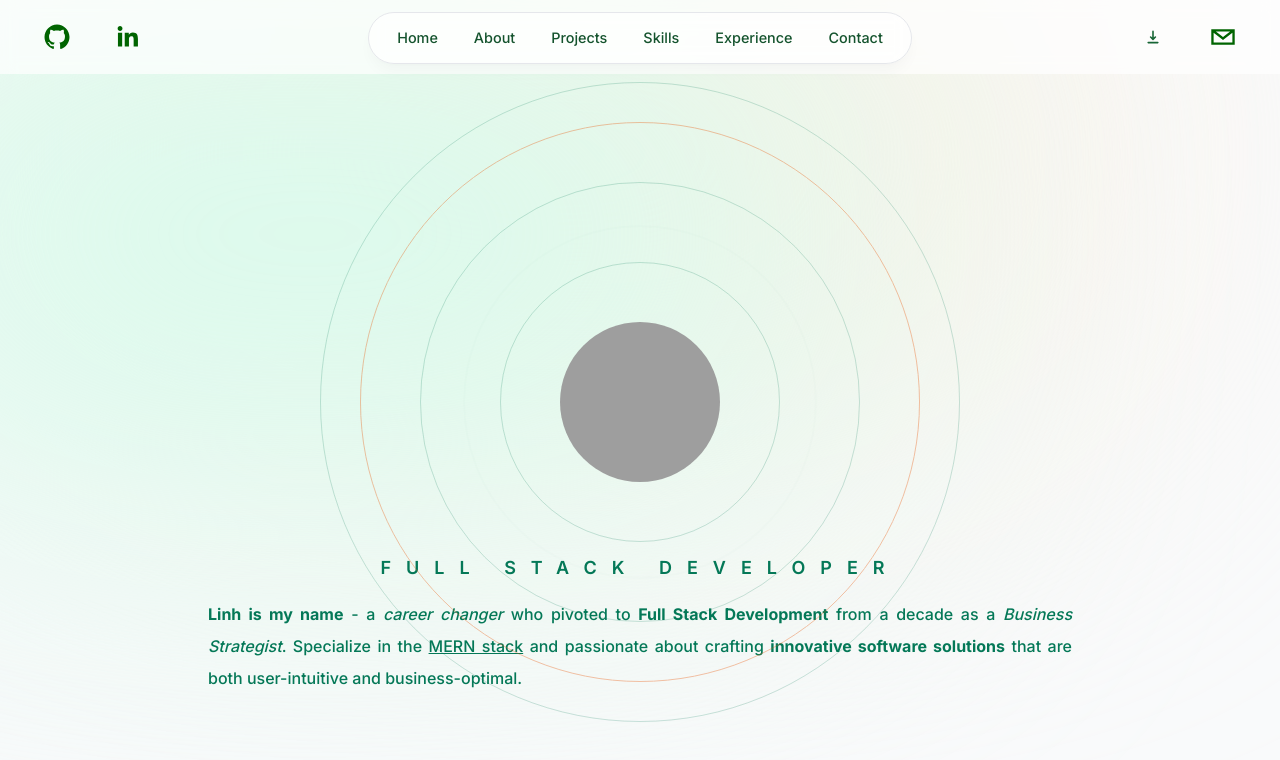
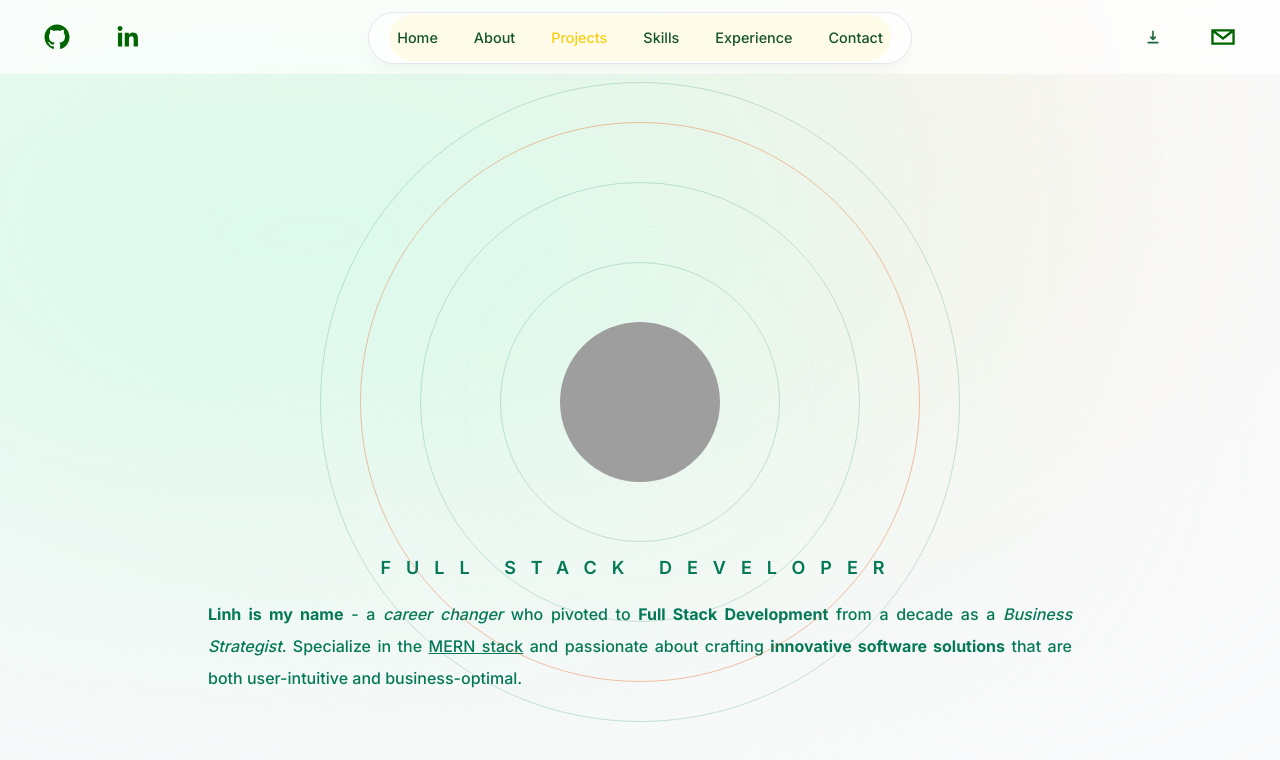
Before and after one commit to linhvnde/my-portfolio, a Next.js app: page / in a window 1280 px wide. Shown: the top 760 px of the page. Built offline with nearby package versions, Linux system fonts and the light colour scheme; grey boxes are pictures that could not be loaded.

Commit message:
Feat: Track ActiveSection w react-intsection-obs

```diff
--- a/components/About.jsx
+++ b/components/About.jsx
@@ -1,13 +1,27 @@
 "use client"
 
-import React from 'react'
+import React, { useEffect } from 'react'
 import { motion } from 'framer-motion'
 import Image from 'next/image'
 import SectionHeading from './section-heading'
+import { useInView } from 'react-intersection-observer'
+import { useActiveSectionContext } from '@/context/active-section-context'
 
 export default function About() {
+  const { ref, inView } = useInView({
+    threshold: 0.50,
+  })
+  const { setActiveSection } = useActiveSectionContext()
+
+  useEffect(() => {
+    if (inView) {
+      console.log("About inView---",inView)
+      setActiveSection("About")
+    }
+  },[inView, setActiveSection])
+
   return (
-    <section id='about' className=' pb-[5vh] scroll-mt-16   snap-start sm:h-screen flex flex-col relative text-center md:flex-row max-w-7xl px-4 justify-evenly mx-auto items-center'>
+    <section id='about' ref={ref} className=' pb-[5vh] scroll-mt-16   snap-start sm:h-screen flex flex-col relative text-center md:flex-row max-w-7xl px-4 justify-evenly mx-auto items-center'>
       <SectionHeading>
         About
       </SectionHeading>
--- a/components/Header.jsx
+++ b/components/Header.jsx
@@ -1,7 +1,7 @@
 "use client";
 
 
-import React, { useContext } from 'react'
+import React from 'react'
 
 import { motion } from 'framer-motion'
 import { SocialIcon } from 'react-social-icons'
--- a/components/Intro.jsx
+++ b/components/Intro.jsx
@@ -1,12 +1,26 @@
 "use client"
-import React from 'react'
+import React, { useEffect } from 'react'
 import { motion } from 'framer-motion'
 import BackgroundCircle from './BackgroundCircle'
 import Image from 'next/image'
+import { useInView } from 'react-intersection-observer'
+import { useActiveSectionContext } from '@/context/active-section-context'
 
 export default function Intro() {
+  const { ref, inView } = useInView({
+    threshold: 0.50,
+  })
+  const { setActiveSection } = useActiveSectionContext()
+
+  useEffect(() => {
+    if (inView) {
+      console.log("Home inView---",inView)
+      setActiveSection("Home")
+    }
+  }, [inView, setActiveSection])
+
   return (
-    <section id='home' className='  scroll-pt-14 snap-start h-screen flex flex-col items-center justify-start text-center overflow-hidden pb-[5vh]'>
+    <section id='home' ref={ref} className='  scroll-pt-14 snap-start h-screen flex flex-col items-center justify-start text-center overflow-hidden pb-[5vh]'>
       <div className='relative'>
         <BackgroundCircle />
         <motion.div
--- a/components/Projects.jsx
+++ b/components/Projects.jsx
@@ -2,15 +2,29 @@
 
 import { motion } from 'framer-motion'
 
-import React from 'react'
+import React, { useEffect } from 'react'
 import SectionHeading from './section-heading'
 import ProjectCard from './ProjectCard'
 import { projectsData } from '@/lib/data'
+import { useInView } from 'react-intersection-observer'
+import { useActiveSectionContext } from '@/context/active-section-context'
 
 
 export default function Projects() {
+  const { ref, inView } = useInView({
+    threshold: 0.50,
+  })
+  const { setActiveSection } = useActiveSectionContext()
+
+  useEffect(() => {
+    if (inView) {
+      console.log("Projects inView---",inView)
+      setActiveSection("Projects")
+    }
+  }, [inView, setActiveSection])
+
   return (
-    <section id='projects' className='snap-start h-screen relative flex flex-col justify-evenly items-center  scroll-mt-16  mx-0 sm:mx-auto w-full sm:max-w-full px-0 sm:px-10'>
+    <section id='projects' ref={ref} className='snap-start h-screen relative flex flex-col justify-evenly items-center  scroll-mt-16  mx-0 sm:mx-auto w-full sm:max-w-full px-0 sm:px-10'>
       <SectionHeading>
         Projects
       </SectionHeading>
```
